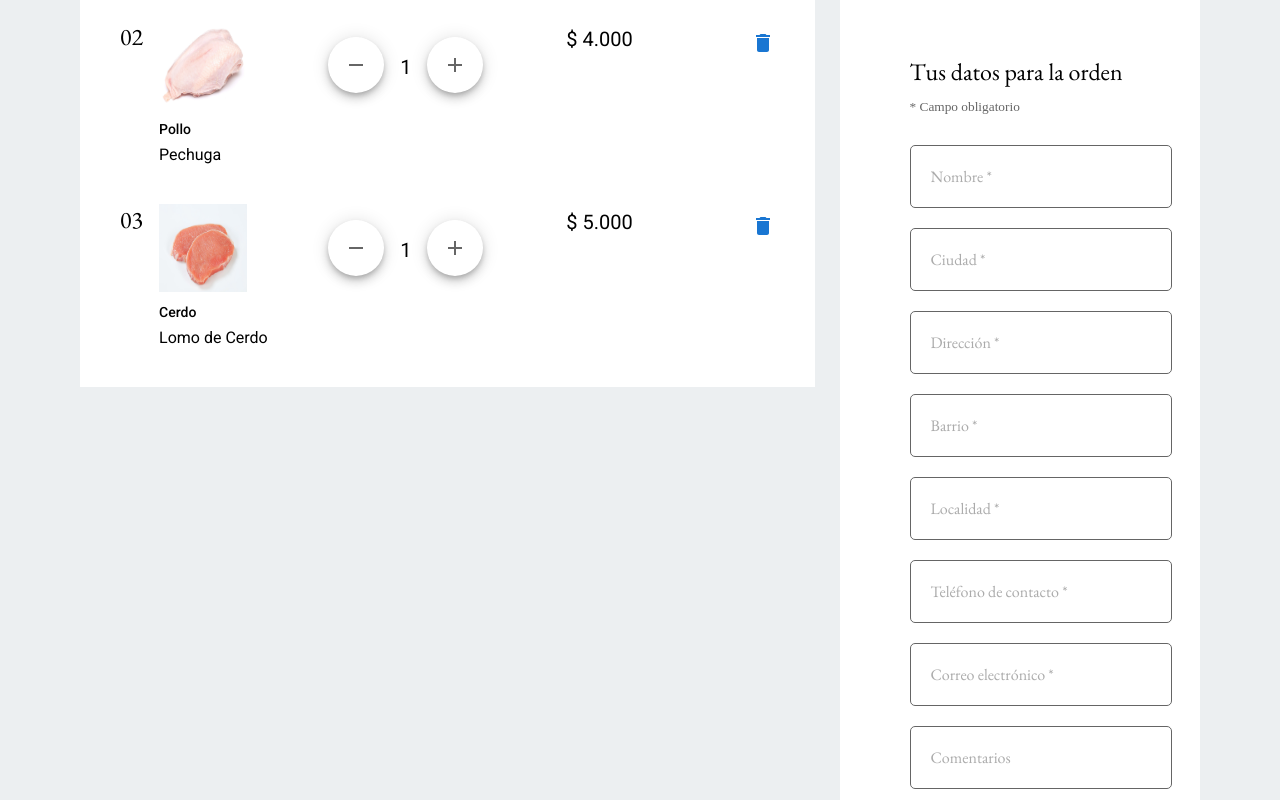
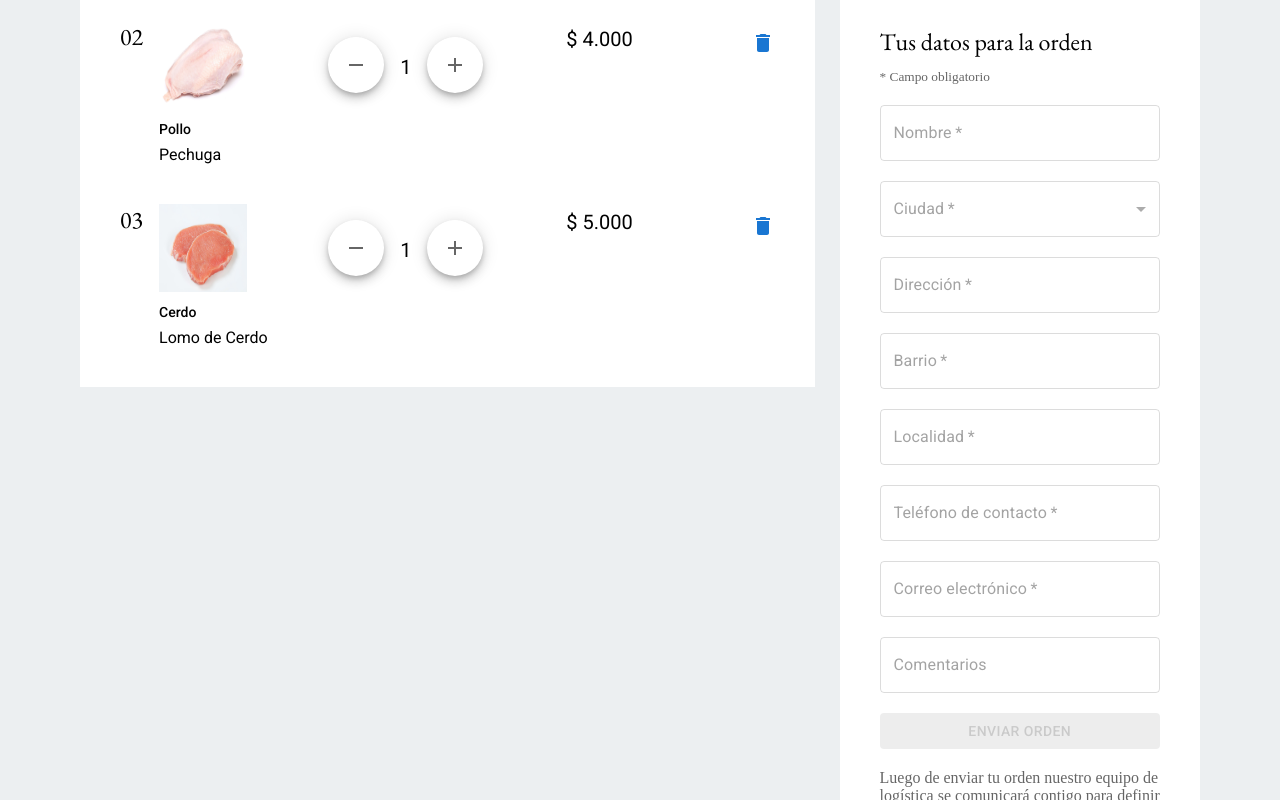
Before and after one commit to MychelGarzon/meatShop, a React (Vite) app: page /cart in a window 1280 px wide. Shown: the part 420-1220 px from the top of the page. Built offline with nearby package versions, Linux system fonts and the light colour scheme.

Commit message:
KAN-16 create formData

```diff
--- a/src/components/cartForm/CartForm.module.css
+++ b/src/components/cartForm/CartForm.module.css
@@ -1,7 +1,3 @@
-.cart-form {
-  padding: 30px;
-}
-
 .flex {
   display: flex;
   justify-content: space-between;
@@ -43,15 +39,14 @@
   margin-top: 20px;
 }
 
-.form input {
+.form > div {
+  margin-bottom: 20px;
+}
+
+.form {
   font-family: var(--titleFontFamily);
   font-weight: 400;
   font-size: 16px;
-  width: 100%;
-  padding: 20px;
-  margin: 10px 0;
-  border: 1px solid #000;
-  border-radius: 5px;
   opacity: 0.6;
 }
 
--- a/src/components/cartForm/CartForm.tsx
+++ b/src/components/cartForm/CartForm.tsx
@@ -1,3 +1,5 @@
+import { useEffect, useState } from 'react';
+import { Button, FormControl, InputLabel, MenuItem, Select, SelectChangeEvent, TextField } from '@mui/material';
 import styles from './CartForm.module.css';
 
 interface FormData {
@@ -8,14 +10,50 @@ interface FormData {
   locality: string;
   phone: string;
   email: string;
-  comment?: string;
+  comments?: string;
 }
 
 const CartForm: React.FC = () => {
   const cities = ['Barrios Unidos', 'Chapinero', 'Suba', 'Teusaquillo', 'Usaquen'];
-  const formData: FormData[] = [];
+  const [isFormCompleted, setIsFormCompleted] = useState<boolean>(false);
+  const [formData, setFormData] = useState<FormData>({
+    name: '',
+    city: '',
+    address: '',
+    neighborhood: '',
+    locality: '',
+    phone: '',
+    email: '',
+    comments: '',
+  });
 
-  console.log(cities, formData)
+  const validateForm = (data: FormData) => {
+    return data.name !== '' &&
+      data.city !== '' &&
+      data.address !== '' &&
+      data.neighborhood !== '' &&
+      data.locality !== '' &&
+      data.phone !== '' &&
+      data.email !== '';
+  };
+
+  useEffect(() => {
+    setIsFormCompleted(validateForm(formData));
+  }, [formData]);
+
+  const handleChange = (event: React.ChangeEvent<HTMLInputElement | HTMLTextAreaElement> | SelectChangeEvent<string>) => {
+    const target = event.target as HTMLInputElement;
+    const { name, value } = target;
+    setFormData({
+      ...formData,
+      [name]: value,
+    });
+  };
+
+  const handleSubmit = (event: React.FormEvent<HTMLFormElement>) => {
+    event.preventDefault();
+    console.log('Form Data:', formData);
+  };
 
   return <div className={styles['cart-form']}>
     <div className={styles['total-container']}>
@@ -43,37 +81,103 @@ const CartForm: React.FC = () => {
     <p className={styles.title}>Tus datos para la orden</p>
     <small className={styles.light}>* Campo obligatorio</small>
 
-    <form className={styles.form}>
-      <label>
-        <input type="text" required placeholder='Nombre *' name='name' />
-      </label>
-      <label>
-        <input type="text" required placeholder='Ciudad *' name='city' />
-      </label>
-      <label>
-        <input type="text" required placeholder='Dirección *' name='address' />
-      </label>
-      <label>
-        <input type="text" required placeholder='Barrio *' name='neighborhood' />
-      </label>
-      <label>
-        <input type="text" required placeholder='Localidad *' name='locality' />
-      </label>
-      <label>
-        <input type="text" required placeholder='Teléfono de contacto *' name='phone' />
-      </label>
-      <label>
-        <input type="text" required placeholder='Correo electrónico *' name='email' />
-      </label>
-      <label>
-        <input type="text" placeholder='Comentarios' name='comment' />
-      </label>
+    <form onSubmit={handleSubmit} className={styles.form}>
+      <TextField
+        type='text'
+        id="outlined-basic"
+        label="Nombre"
+        name="name"
+        value={formData?.name}
+        variant="outlined"
+        fullWidth
+        onChange={handleChange}
+        required />
+      <FormControl fullWidth>
+        <InputLabel id="city" required>Ciudad</InputLabel>
+        <Select
+          labelId="city"
+          name='city'
+          value={formData?.city}
+          onChange={handleChange}
+        >
+          {cities.map((city) => (
+            <MenuItem key={city} value={city}>{city}</MenuItem>
+          ))}
+        </Select>
+      </FormControl>
+      <TextField
+        type='text'
+        id="outlined-basic"
+        label="Dirección"
+        name="address"
+        value={formData?.address}
+        variant="outlined"
+        fullWidth
+        onChange={handleChange}
+        required />
+      <TextField
+        type='text'
+        id="outlined-basic"
+        label="Barrio"
+        name="neighborhood"
+        value={formData?.neighborhood}
+        variant="outlined"
+        fullWidth
+        onChange={handleChange}
+        required />
+      <TextField
+        type='text'
+        id="outlined-basic"
+        label="Localidad"
+        name="locality"
+        value={formData?.locality}
+        variant="outlined"
+        fullWidth
+        onChange={handleChange}
+        required />
+      <TextField
+        type='tel'
+        id="outlined-basic"
+        label="Teléfono de contacto"
+        name="phone"
+        value={formData?.phone}
+        variant="outlined"
+        fullWidth
+        onChange={handleChange}
+        required />
+      <TextField
+        type='email'
+        id="outlined-basic"
+        label="Correo electrónico"
+        name="email"
+        value={formData?.email}
+        variant="outlined"
+        fullWidth
+        onChange={handleChange}
+        required />
+      <TextField
+        type='text'
+        id="outlined-basic"
+        label="Comentarios"
+        name="comments"
+        value={formData?.comments}
+        variant="outlined"
+        fullWidth
+        onChange={handleChange} />
+      <Button
+        type="submit"
+        variant="contained"
+        color="primary"
+        disabled={!isFormCompleted}
+        fullWidth>
+        Enviar orden
+      </Button>
     </form>
 
     <div className={styles['info-text']}>
       <p className={styles.light}>Luego de enviar tu orden nuestro equipo de logística se comunicará contigo para definir la fecha de envío de los productos y el método de pago.</p>
     </div>
-  </div>
+  </div >
 }
 
 export default CartForm;
```
